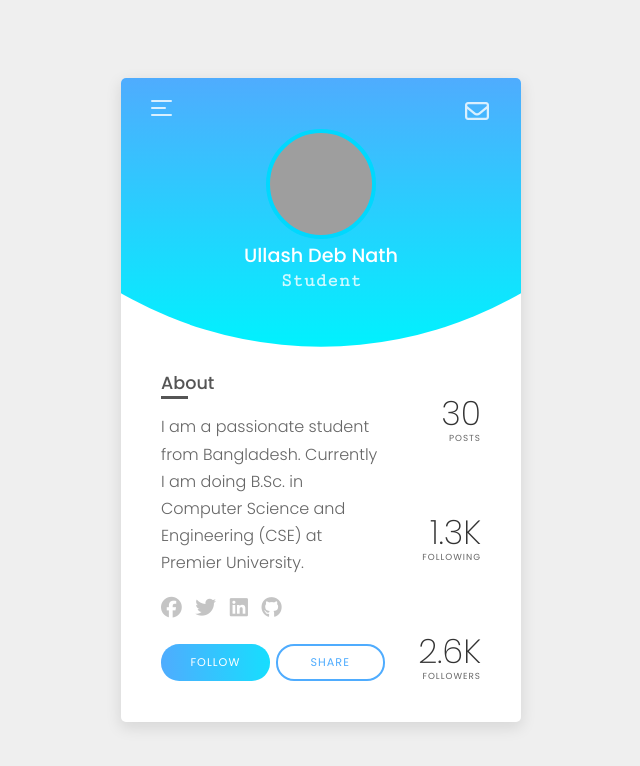
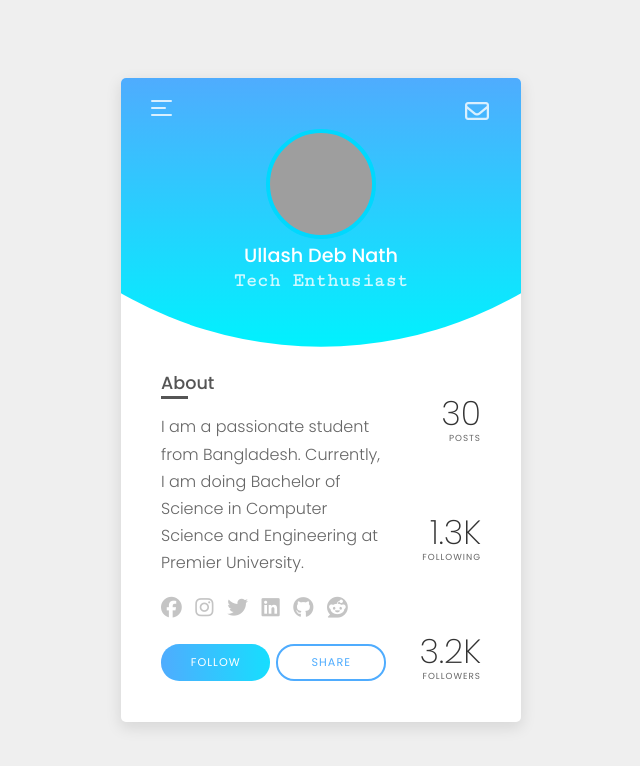
Before and after one commit to Ullash-Deb-Nath/UDN, a plain HTML site: page index.html in a window 1280 px wide. Shown: the whole page, without its empty margins (319-959 px from the left). Drawn offline with Linux system fonts and the light colour scheme; grey boxes are pictures that could not be loaded.

Commit message:
added icon

```diff
--- a/index.html
+++ b/index.html
@@ -34,7 +34,7 @@
                         </div>
                     </div>
                     <h3 class="name">Ullash Deb Nath</h3>
-                    <h3 class="sub-name">Student</h3>
+                    <h3 class="sub-name">Tech Enthusiast</h3>
                 </div>
             </div>
 
@@ -42,11 +42,14 @@
                 <div class="left">
                     <div class="about-container">
                         <h3 class="title">About</h3>
-                        <p class="text">I am a passionate student from Bangladesh. Currently I am doing B.Sc. in Computer Science and Engineering (CSE) at Premier University.</p>
+                        <p class="text">I am a passionate student from Bangladesh. Currently, I am doing Bachelor of Science in Computer Science and Engineering at Premier University.</p>
                     </div>
                     <div class="icons-container">
                         <a href="https://www.facebook.com/Ullash.Deb.Nath.1" class="icon">
                             <i class="fab fa-facebook"></i>
+                        </a>
+                        <a href="https://www.instagram.com/Ullash_Deb_Nath/" class="icon">
+                            <i class="fab fa-instagram"></i>
                         </a>
                         <a href="https://twitter.com/Ullash_Deb_Nath" class="icon">
                             <i class="fab fa-twitter"></i>
@@ -57,11 +60,14 @@
                         <a href="https://github.com/Ullash-Deb-Nath" class="icon">
                             <i class="fab fa-github"></i>
                         </a>
+                        <a href="https://www.reddit.com/user/Ullash_Deb_Nath" class="icon">
+                            <i class="fab fa-reddit"></i>
+                        </a>
 
                     </div>
                     <div class="buttons-wrap">
                         <div class="follow-wrap">
-                            <a href="#" class="follow">Follow</a>
+                            <a href="https://sites.google.com/view/ullashdebnath/" class="follow">Follow</a>
                         </div>
                         <div class="share-wrap">
                             <a href="#" class="share">Share</a>
@@ -79,7 +85,7 @@
                         <h3 class="number-title">Following</h3>
                     </div>
                     <div>
-                        <h3 class="number">2.6K</h3>
+                        <h3 class="number">3.2K</h3>
                         <h3 class="number-title">Followers</h3>
                     </div>
                 </div>
```
